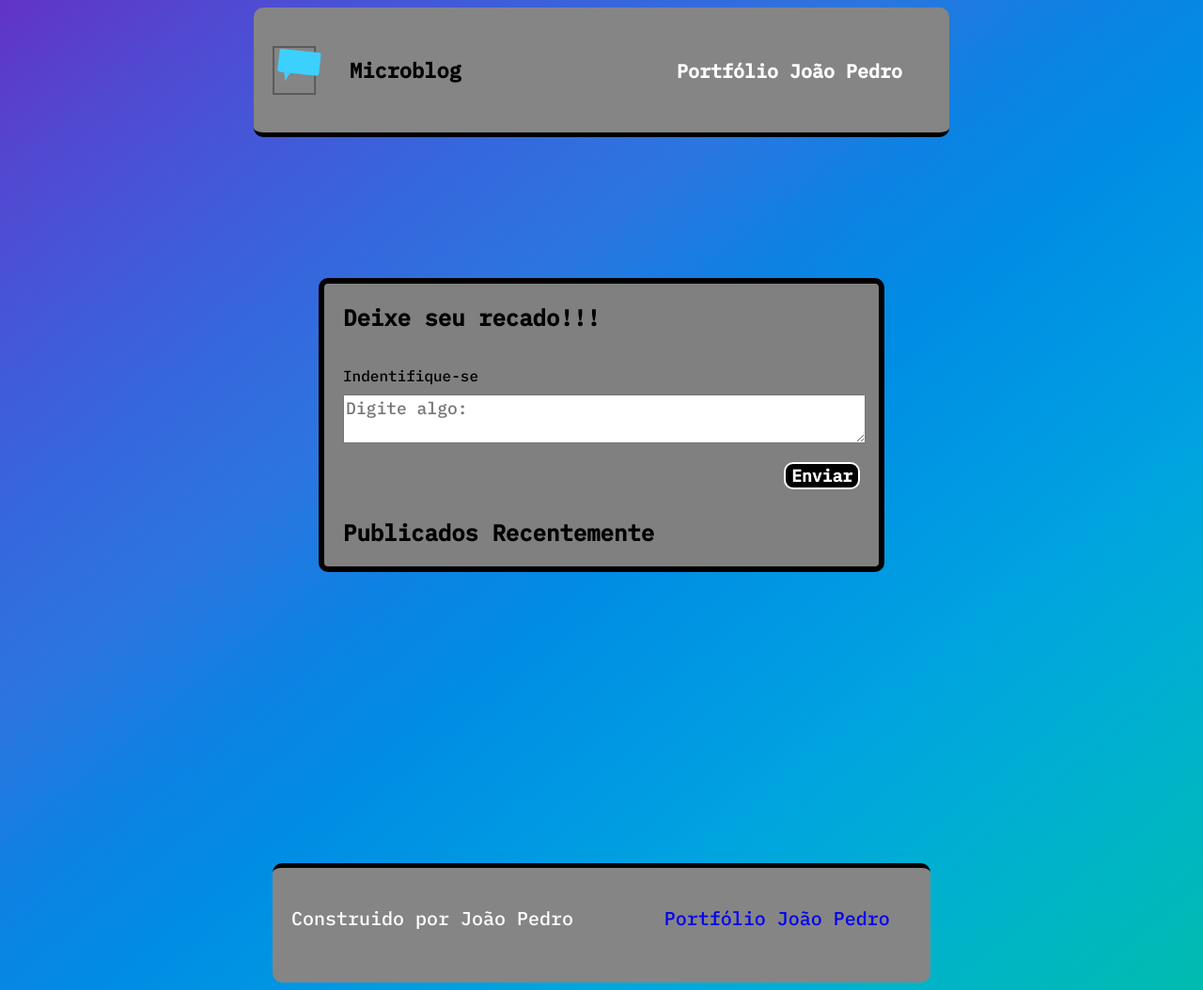
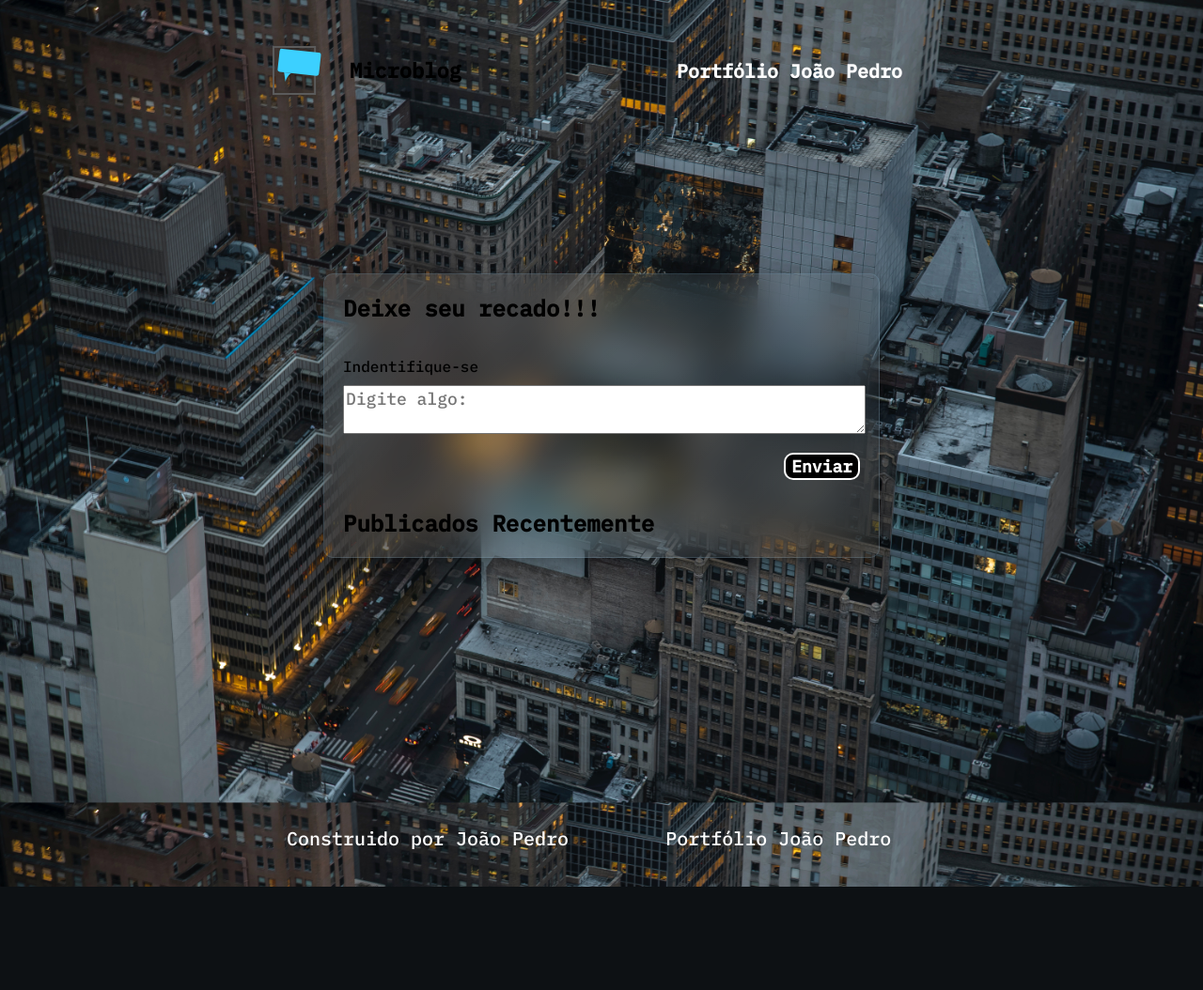
Before and after one commit to sherecks/MicroBlog, a Flask app: page / in a window 1280 px wide. Shown: the whole page at 94% size. After the commit the page ends 944 px from the top, so only its background shows below. Run offline with Flask 2, Linux system fonts and the light colour scheme; data that the repository does not hold is empty.

Commit message:
Teste Css

```diff
--- a/static/css/style.css
+++ b/static/css/style.css
@@ -4,7 +4,11 @@
 }
 
 body {
-  background-image: linear-gradient(to right bottom, #6133c7, #5248d1, #4359d8, #3568dd, #2c75e0, #0d82e3, #008de4, #0098e3, #00a4df, #00aed3, #00b6c2, #00bcaf);
+  background-image: url(static/wallpaper.jpg);
+  background-repeat: repeat;
+  background-size: cover;
+  background-position-x: center;
+  height: 100vh;
 }
 
 .navbar {
@@ -16,10 +20,8 @@ body {
   display: flex;
   flex-direction: row;
   justify-content: space-between;
-  background-color: rgb(133, 133, 133);
   color: black;
   font-weight: bold;
-  border-bottom: 5px solid black;
   font-size: 22px;
 }
 
@@ -54,8 +56,11 @@ main {
   margin: 0 auto;
   padding: 0 20px;
   border-radius: 10px;
-  border: 6px solid black;
-  background-color: gray;
+  box-shadow: 0 8px 32px 0 rgba(0, 0, 0, 0.45);
+  border: 1px solid rgba(125, 172, 199, 0.2);
+  -webkit-backdrop-filter: blur(20px);
+          backdrop-filter: blur(20px);
+  background: linear-gradient(135deg, rgba(255, 255, 255, 0.1), rgba(255, 255, 255, 0));
 }
 
 form {
@@ -114,20 +119,20 @@ article {
 }
 
 footer {
-  background-color: rgb(133, 133, 133);
   margin: 0 auto;
-  padding: 40px 0;
-  margin-top: 310px;
+  padding: 15px 0;
+  margin-top: 250px;
   border-radius: 10px;
   max-width: 700px;
   color: white;
-  border-top: 5px solid black;
   font-size: 20px;
 }
 
 .container-footer {
   margin: 0 auto;
-  padding: 0 20px;
+  margin-top: 20px;
+  padding: 0 15px;
+  height: 50px;
   display: flex;
   flex-direction: row;
 }
@@ -152,9 +157,5 @@ footer {
 
 .item-f {
   text-decoration: none;
-  margin-bottom: 15px;
-}
-
-.item-f:hover {
-  text-decoration: underline;
+  color: white;
 }/*# sourceMappingURL=style.css.map */
--- a/static/css/style.scss
+++ b/static/css/style.scss
@@ -4,7 +4,11 @@
 }
 
 body{
-    background-image: linear-gradient(to right bottom, #6133c7, #5248d1, #4359d8, #3568dd, #2c75e0, #0d82e3, #008de4, #0098e3, #00a4df, #00aed3, #00b6c2, #00bcaf);
+    background-image: url(static/wallpaper.jpg);
+    background-repeat: repeat;
+    background-size: cover;
+    background-position-x: center;
+    height: 100vh;
 }
 
 .navbar {
@@ -16,10 +20,8 @@ body{
     display: flex;
     flex-direction: row;
     justify-content: space-between;
-    background-color: rgb(133, 133, 133);
     color: black;
     font-weight: bold;
-    border-bottom: 5px solid black;
     font-size: 22px;
 }
 
@@ -54,8 +56,10 @@ main{
     margin: 0 auto;
     padding: 0 20px;
     border-radius: 10px;
-    border: 6px solid black;
-    background-color: gray;
+    box-shadow: 0 8px 32px 0 rgba(0, 0, 0, 0.45);
+    border:1px solid rgba(125, 172, 199, 0.20);
+    backdrop-filter: blur(20px);
+    background: linear-gradient(135deg, rgba(255, 255, 255, 0.1), rgba(255, 255, 255, 0));
 }
 
 form{
@@ -114,20 +118,20 @@ article{
 }
 
 footer{
-    background-color: rgb(133, 133, 133);
     margin: 0 auto;
-    padding: 40px 0;
-    margin-top: 310px;
+    padding: 15px 0;
+    margin-top: 250px;
     border-radius: 10px;
     max-width: 700px;
     color: white;
-    border-top: 5px solid black;
     font-size: 20px;
 }
 
 .container-footer{
     margin: 0 auto;
-    padding: 0 20px;
+    margin-top: 20px;
+    padding: 0 15px;
+    height: 50px;
     display: flex;
     flex-direction: row;
 }
@@ -152,9 +156,5 @@ footer{
 
 .item-f{
     text-decoration: none;
-    margin-bottom: 15px;
+    color: white;
 }
-
-.item-f:hover{
-    text-decoration: underline;
-}
```
Also changed, not shown: static/wallpaper.jpg (added), 1 other file.
